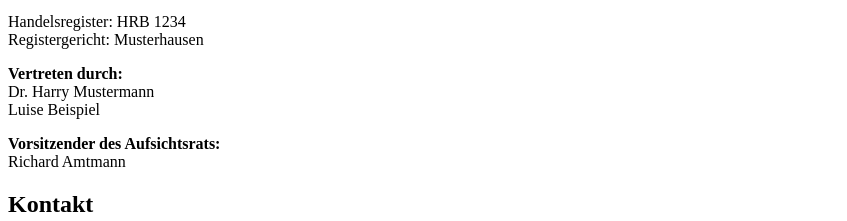
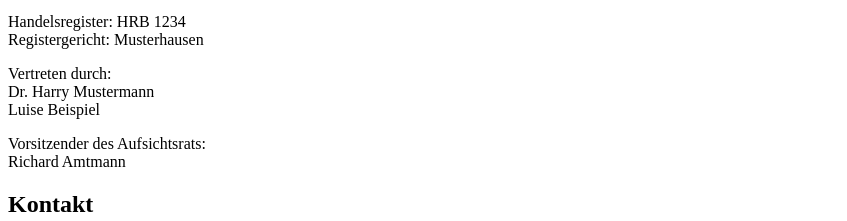
Before and after one commit to CoachAxxeT/baitando-dhbw-web-michaelF, a website: page impressum.html in a window 1280 px wide. Shown: the part 1097-1318 px from the top of the page, without its empty margins (0-847 px from the left). Drawn offline with Linux system fonts and the light colour scheme.

Commit message:
1 file modified

```diff
--- a/impressum.html
+++ b/impressum.html
@@ -33,12 +33,12 @@
         Registergericht: Musterhausen
     </p>
 
-    <p><strong>Vertreten durch:</strong><br/>
+    <p>Vertreten durch:</br/>
         Dr. Harry Mustermann<br/>
         Luise Beispiel
     </p>
 
-    <p><strong>Vorsitzender des Aufsichtsrats:</strong><br/>
+    <p>Vorsitzender des Aufsichtsrats:<br/>
         Richard Amtmann
     </p>
 
```
